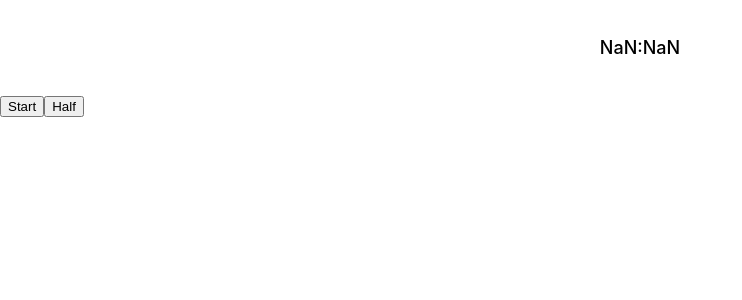
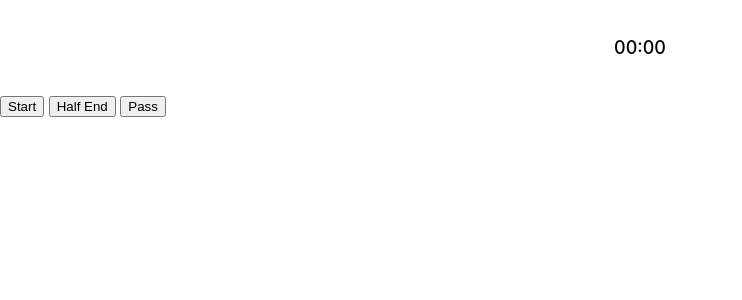
Before and after one commit to gitdevhp/soccer-tracker, a React (Create React App) app: page /field in a window 1280 px wide. Shown: the top 300 px of the page, without its empty margins (0-742 px from the left). Built offline with nearby package versions, Linux system fonts and the light colour scheme.

Commit message:
timer fix wihth async adjust to fix endhalf func

```diff
--- a/src/pages/Field.js
+++ b/src/pages/Field.js
@@ -1,14 +1,21 @@
-import React, { useRef, useState, useEffect } from "react";
+import React, { useState, useEffect } from "react";
 import { Link } from "react-router-dom";
 import Layout from "../components/Layout";
 
 function Field() {
-    const Ref = useRef(null);
-    const [isRunning, setIsRunning] = useState(false);
+    const [interv, setInterv] = useState();
+    const [timerStatus, setTimerStatus] = useState(0);
+    // 0 = not started
+    // 1 = running
+    // 2 = paused
+
     const [time, setTime] = useState("00:00");
     const [half, setHalf] = useState(1);
 
     const [gameStats, setGameStats] = useState([]);
+
+    const [sec, setSec] = useState(0);
+    const [min, setMin] = useState(0);
 
     const [Ypasses, setYpasses] = useState(0);
     const [Npasses, setNpasses] = useState(0);
@@ -27,31 +34,45 @@ function Field() {
     }
 
     useEffect(() => {
-        setTime("00:00");
-        setHalf(1);
-
+        resetTimer();
         resetStats();
     }, []);
 
-    useEffect(() => {
-        let seconds = Math.floor(time / 1000);
-        let minutes = Math.floor(seconds / 60);
-        seconds = seconds % 60;
-        let displaySeconds = seconds < 10 ? `0${seconds}` : seconds;
-        let displayMinutes = minutes < 10 ? `0${minutes}` : minutes;
-        setTime(`${displayMinutes}:${displaySeconds}`);
-    }, [time]);
+    // time updates
 
     const startTimer = () => {
-        setIsRunning(true);
-        const startTime = Date.now() - time;
-        const interval = setInterval(() => {
-            setTime(Date.now() - startTime);
-        }, 1000);
-        Ref.current = interval;
-    };
+        runTimer();
+        setTimerStatus(1);
+        setInterv(setInterval(runTimer, 1000));
+    }
 
-    const halfEnd = () => {
+    const resumeTimer = () => startTimer();
+
+    const stopTimer = () => {
+        clearInterval(interv);
+        setTimerStatus(2);
+    }
+
+    const resetTimer = () => {
+        clearInterval(interv);
+        setTimerStatus(0);
+        setTime("00:00");
+        setSec(0);
+        setMin(0);
+        setHalf(1);
+    }
+
+    var updatedSec = sec, updatedMin = min;
+    const runTimer = () => {
+        updatedSec++;
+        if (updatedSec === 60) {
+            updatedMin++;
+            updatedSec = 0;
+        }
+        return setTime(`${updatedMin.toString().padStart(2, '0')} : ${updatedSec.toString().padStart(2, '0')}`);
+    }
+
+    const halfEnd = async () => {
         saveHalf(half);
         setHalf(half => half + 1);
     };
@@ -84,21 +105,23 @@ function Field() {
         <>
             <Layout>
                 <h3>{time}</h3>
-                {!isRunning ? (
+                {timerStatus === 0 && (
                     <button onClick={startTimer}>Start</button>
-                ) : (
-                    <button onClick={() => { clearInterval(Ref.current); setIsRunning(false) }}>Stop</button>
+                )} {timerStatus === 1 && (
+                    <>
+                        <button onClick={stopTimer}>Stop</button>
+                    </>
+                )} {timerStatus === 2 && (
+                    <>
+                        <button onClick={resumeTimer}>Resume</button>
+                    </>
                 )}
-                {half === 1 ? (
-                    <button onClick={halfEnd}>Half</button>
-                ) : (
+                {half === 1 && (
+                    <button onClick={halfEnd}>Half End</button>
+                )} {half === 2 && (
                     <button onClick={halfEnd}><Link to="/summary">End Game</Link></button>
                 )}
-                {isRunning ? (
-                    <button onClick={addPass}>Pass</button>
-                ) : (
-                    null
-                )}
+                <button onClick={addPass}>Pass</button>
             </Layout>
         </>
     )
```
